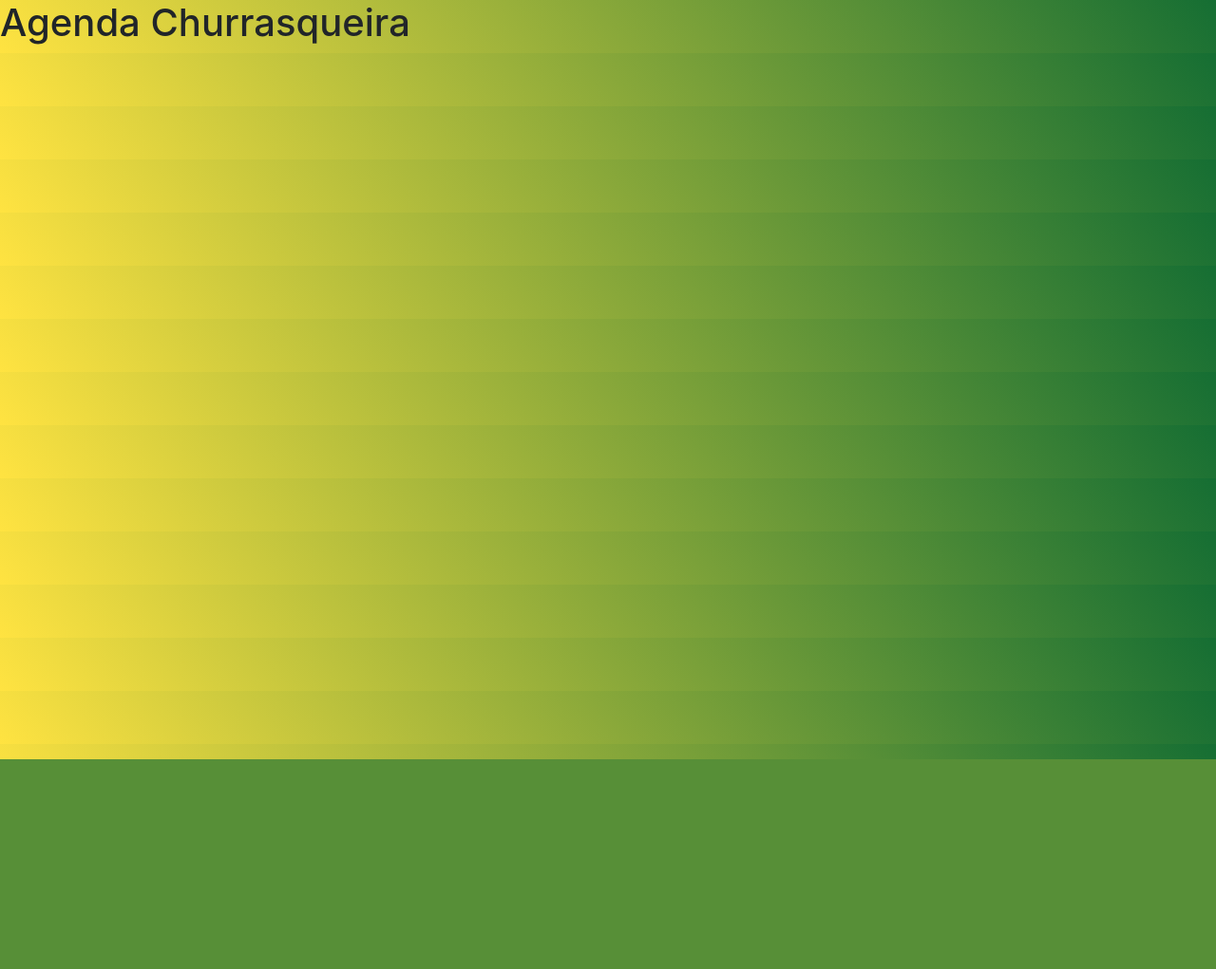
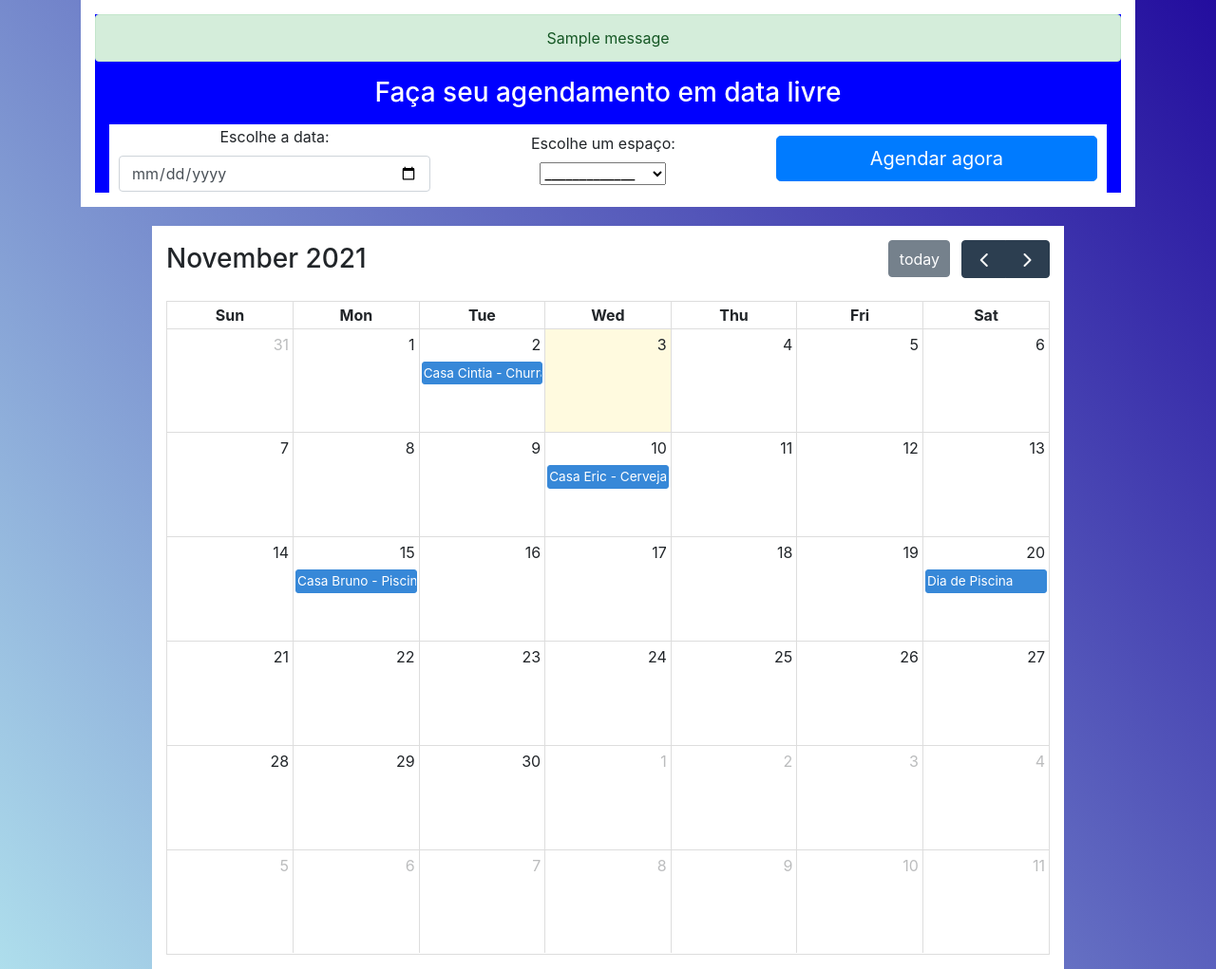
Before and after one commit to Fe13Reis/Aplicativo-web-com-python-e-flask, a Flask app: page /churras in a window 1280 px wide. Shown: the whole page at 95% size. Before the commit the page ends 800 px from the top, so only its background shows below. Run offline with Flask 2, Linux system fonts and the light colour scheme; one stand-in notice (Sample message) is shown; lists and menus that the app fills with data are empty; some libraries are stand-ins or nearby versions.

Commit message:
Agendamento (hard code) e Write no Firebase

```diff
--- a/aplicativo.py
+++ b/aplicativo.py
@@ -17,9 +17,31 @@ firebaseConfig = {
 
 firebase = pyrebase.initialize_app(firebaseConfig)
 auth = firebase.auth()
+db = firebase.database();
 
 app = Flask(__name__)
 app.secret_key = 'alura'
+
+events = [
+    {
+        'todo' : 'Casa Cintia - Churrasco',
+        'date' : '2021-11-02',
+    },
+    {
+        'todo' : 'Casa Eric - Cerveja',
+        'date' : '2021-11-10',
+    },
+    {
+        'todo' : 'Casa Bruno - Piscina',
+        'date' : '2021-11-15',
+    },
+    {
+        'todo' : 'Dia de Piscina',
+        'date' : '2021-11-20',
+    }
+]
+
+#events = db.child('events').get()
 
 @app.route('/')
 def index():
@@ -27,7 +49,7 @@ def index():
 
 @app.route('/churras')
 def churras():
-    return render_template('agenda-churras.html')
+    return render_template('agenda-churras.html', events = events)
 
 @app.route('/piscina')
 def piscina():
@@ -87,4 +109,20 @@ def logout():
 def cadastro():
     return render_template('cadastro.html')
 
+#data={'name' : 'Teste', 'numero':123, 'lgpd': True}
+#db.push(data)
+@app.route('/agendar-espaco', methods=['POST', 'GET'])
+def agendarEspaco():
+    if request.method == 'POST':
+        data = request.form.get('data')
+        espaco = request.form.get('espaco')
+        dataEvent={'date' : data, 'todo': espaco}
+        try:
+            db.child('events').push(dataEvent)
+            flash('Agendado com sucesso')
+            return redirect(url_for('churras'))
+        except:
+          flash('Falha no Agendamento, tente novamente!')
+          return redirect(url_for('churras'))
+#print(db.child('events').get())
 app.run(debug=True)
--- a/templates/agenda-churras.html
+++ b/templates/agenda-churras.html
@@ -10,8 +10,65 @@
     <!-- Font Awesome -->
     <link rel="stylesheet" href="https://use.fontawesome.com/releases/v5.3.1/css/all.css" integrity="sha384-mzrmE5qonljUremFsqc01SB46JvROS7bZs3IO2EmfFsd15uHvIt+Y8vEf7N7fWAU" crossorigin="anonymous">
 
+    <!--Importar o calendario e o estilo-->
+    <link rel="stylesheet" href="https://cdn.jsdelivr.net/npm/fullcalendar@5.10.0/main.min.css">
+    <script src="https://cdn.jsdelivr.net/npm/fullcalendar@5.10.0/main.min.js"></script>
 </head>
-<body style="background: linear-gradient(50deg,rgb(255, 227, 65),#156e33);">
-    <h1>Agenda Churrasqueira</h1>
+<body style="background: linear-gradient(50deg,rgb(174, 222, 236),rgb(35, 13, 158));">
+  <div class="container" style="text-align: center;">
+
+    <div style="width: 100%; display: block; margin-left: auto; margin-right: auto; background-color: white; padding: 15px; margin-bottom: 20px;">
+      <form method="POST" action="{{ url_for('agendarEspaco') }}" style="background-color: blue;">
+          {% with messages = get_flashed_messages() %}
+                {% if messages %}
+                    <ul id="messages" class="list-unstyled">
+                    {% for message in messages %}
+                        <li class="alert alert-success">{{ message }}</li>
+                    {% endfor %}
+                    </ul>
+                {% endif %}
+            {% endwith %}
+          <h1 class="h3 mb-3 fw-normal" style="color: white;">Faça seu agendamento em data livre</h1>
+          <div class="container">
+          <table style="background-color: white; width: 100%;" >
+            <tr>
+              <td style="padding-left: 10px;">
+                <label for="floatingInput">Escolhe a data:</label>
+                <input type="date" class="form-control" name="data">
+              </td>
+              <td style="padding-left: 20px; padding-right: 20px">
+                <label for="espaco">Escolhe um espaço:</label><br>
+                <select name="espaco" id="espaco">
+                  <option value="">_____________</option>
+                  <option value="Churrasqueira">Churrasqueira</option>
+                  <option value="Salão de Festa">Salão de Festa</option>
+                  <option value="Piscina">Piscina</option>
+                </select>
+              </td>
+              <td style="padding-right: 10px">
+                <button class="w-100 btn btn-lg btn-primary" type="submit">Agendar agora</button>
+              </td>
+            </tr>
+          </table>
+        </div>
+      </form>
+    </div>
+  </div>
+  <div id="calendar" style="width: 75%; display: block; margin-left: auto; margin-right: auto; background-color: white; padding: 15px;"></div>
+  <script>
+    let calendarEl = document.getElementById('calendar');
+    let calendar = new FullCalendar.Calendar(calendarEl, {
+      events : [
+        {% for event in events %}
+        {
+          title : '{{event.todo}}',
+          start : '{{event.date}}',
+        },
+        {% endfor %}
+      ]
+    });
+    calendar.render();
+  </script>
+
 </body>
 </html>
```
